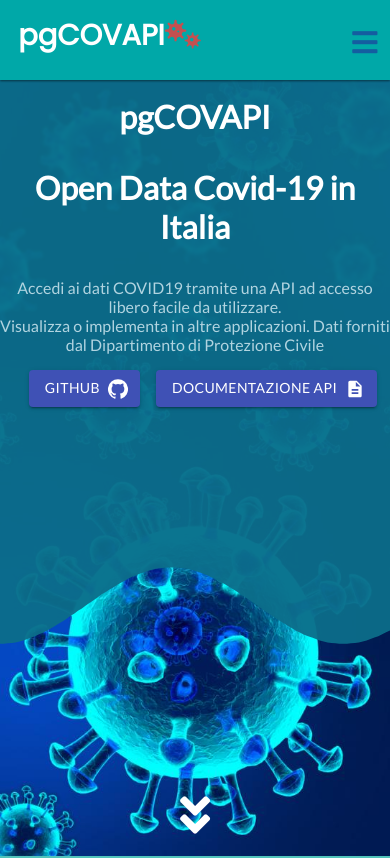
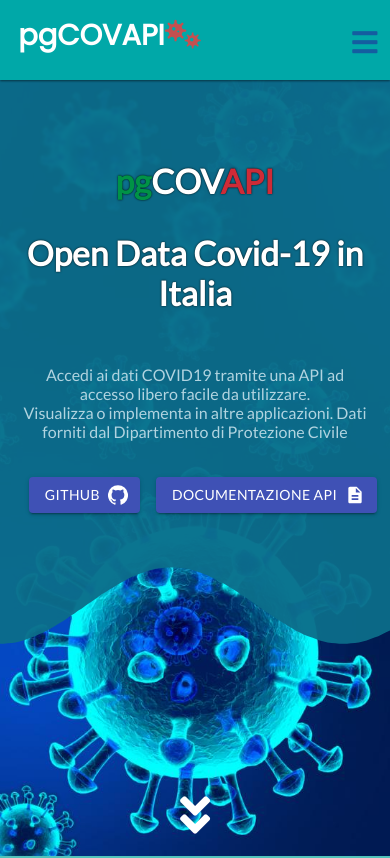
Before and after one commit to IJN-Shalma/pgCOVAPI, a React (Create React App) app in the folder client/: page / in a window 390 px wide. Shown: the top 858 px of the page. Built offline with nearby package versions, Linux system fonts and the light colour scheme; no server answers.

Commit message:
Minor CSS Fixes

```diff
--- a/client/src/components/Banner.js
+++ b/client/src/components/Banner.js
@@ -18,7 +18,7 @@
         <div className='banner-container'>
             <div className='banner-wrapper'>
                 <div className="banner-content">
-                    <h2 className='title'>pgCOVAPI</h2>
+                    <h2 className='title'><span style={{color:"#009246"}}>pg</span><span style={{color: "white"}}>COV</span><span style={{color:"#CE2B37"}}>API</span></h2>
                     <h2 className='title'>Open Data Covid-19 in Italia</h2>
                     <p>Accedi ai dati COVID19 tramite una API ad accesso libero facile da utilizzare.<br/> Visualizza o implementa in altre applicazioni. Dati forniti dal <a href="https://github.com/pcm-dpc/COVID-19">Dipartimento di Protezione Civile</a></p>
                     <Button href="https://github.com/IJN-Shalma/pgCOVAPI" endIcon={<GitHubIcon/>} target="_blank" variant="contained" style={{margin:"1rem 1rem"}} color="primary">GitHub</Button>
--- a/client/src/components/css/Banner.css
+++ b/client/src/components/css/Banner.css
@@ -46,10 +46,15 @@
     text-align: center;
     font-size: 3rem;
     margin-bottom: 2rem;
+    text-shadow: 0px 0px 2px black;
 }
 
 .title + p {
     color: var(--cyan);
+}
+
+.banner-content p{
+    padding: 20px;
 }
 
 @keyframes arrow{
@@ -68,11 +73,11 @@
     }
 
     .title {
-        font-size: 2rem;
+        font-size: 2.1rem;
     }
 
     .banner-content{
-        height: 60vh;
+        height: 45vh;
     }
 
     .banner-wrapper {
--- a/client/src/components/css/Content.css
+++ b/client/src/components/css/Content.css
@@ -146,7 +146,7 @@
 
 .card-base{
     width: 40vw;
-    height: 250px;
+    height: 350px;
     padding: .75rem;
     padding-top: 0rem;
     display: flex;
--- a/client/src/components/css/DataCarousel.css
+++ b/client/src/components/css/DataCarousel.css
@@ -39,3 +39,21 @@
 .c4{color: #9bf6ff}
 
 .c5{color: #bdb2ff}
+
+
+@media screen and (max-width: 425px) {
+
+    .carousel{
+        min-height: 50px;
+        height: 15vh;
+    }
+
+    .datainfo{
+        font-size: 20px;
+    }
+
+    .data{
+        font-size: 40px;
+        font-weight: bold;
+    }
+}
--- a/client/src/components/css/Map.css
+++ b/client/src/components/css/Map.css
@@ -1,10 +1,9 @@
 .map {
-    top: 5vh;
     height: 80vh;
     color: black;
 }
 
 .map-container{
-    height: 92vh;
+
     background-color: var(--color-background);
 }
```
Also changed, not shown: 1 other file (tests, documents, lock files or other folders).
